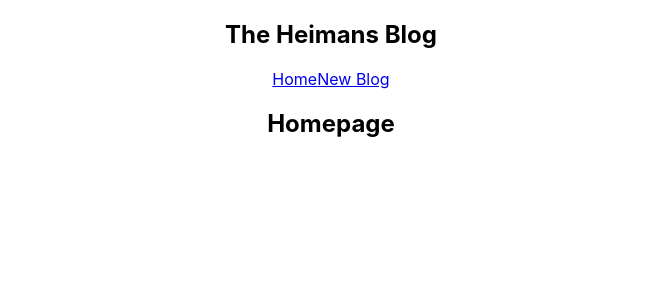
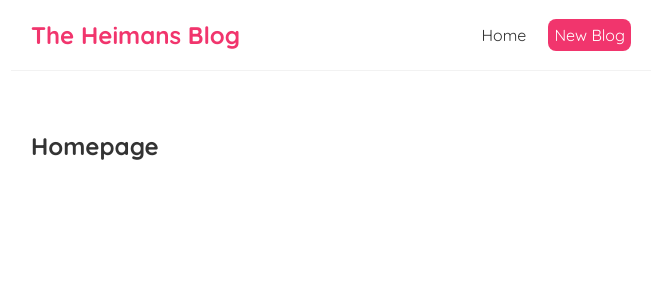
Before and after one commit to laksoo11/React-Blog, a React (Create React App) app: page / in a window 1280 px wide. Shown: the top 300 px of the page, without its empty margins (309-971 px from the left). Built offline with nearby package versions, Linux system fonts and the light colour scheme.

Commit message:
Adding CSS Styles

```diff
--- a/src/App.css
+++ /dev/null
@@ -1,38 +0,0 @@
-.App {
-  text-align: center;
-}
-
-.App-logo {
-  height: 40vmin;
-  pointer-events: none;
-}
-
-@media (prefers-reduced-motion: no-preference) {
-  .App-logo {
-    animation: App-logo-spin infinite 20s linear;
-  }
-}
-
-.App-header {
-  background-color: #282c34;
-  min-height: 100vh;
-  display: flex;
-  flex-direction: column;
-  align-items: center;
-  justify-content: center;
-  font-size: calc(10px + 2vmin);
-  color: white;
-}
-
-.App-link {
-  color: #61dafb;
-}
-
-@keyframes App-logo-spin {
-  from {
-    transform: rotate(0deg);
-  }
-  to {
-    transform: rotate(360deg);
-  }
-}
--- a/src/App.js
+++ b/src/App.js
@@ -1,5 +1,5 @@
 //import logo from './logo.svg';
-import './App.css';
+
 import Navbar from './Navbar';
 import Home from './Home';
 
--- a/src/Navbar.js
+++ b/src/Navbar.js
@@ -4,7 +4,12 @@
         <h1>The Heimans Blog</h1>
         <div className="links">
             <a href="/">Home</a>
-            <a href="/create">New Blog</a>
+            <a href="/create" style={{
+                color: "white",
+                backgroundColor: '#f1356d',
+                borderRadius: '8px'
+
+            }}>New Blog</a>
 
         </div>
         </nav>
--- a/src/index.css
+++ b/src/index.css
@@ -1,13 +1,43 @@
-body {
+@import url('https://fonts.googleapis.com/css2?family=Quicksand:wght@300;400;500;600;700&display=swap');
+
+/* base styles */
+* {
   margin: 0;
   font-family: -apple-system, BlinkMacSystemFont, 'Segoe UI', 'Roboto', 'Oxygen',
     'Ubuntu', 'Cantarell', 'Fira Sans', 'Droid Sans', 'Helvetica Neue',
     sans-serif;
   -webkit-font-smoothing: antialiased;
   -moz-osx-font-smoothing: grayscale;
+  font-family: "Quicksand";
+  color: #333;
 }
 
-code {
-  font-family: source-code-pro, Menlo, Monaco, Consolas, 'Courier New',
-    monospace;
+
+.navbar {
+  padding: 20px;
+  display: flex;
+  align-items: center;
+  max-width: 600px;
+  margin: 0 auto;
+  border-bottom: 1px solid #f2f2f2;
 }
+
+.navbar h1 {
+  color: #f1356d;
+}
+.navbar .links {
+  margin-left: auto;
+}
+.navbar a {
+  margin-left: 16px;
+  text-decoration: none;
+  padding: 6px;
+}
+.navbar a:hover {
+  color: #f1356d;
+}
+.content {
+  max-width: 600px;
+  margin: 40px auto;
+  padding: 20px;
+}
```
